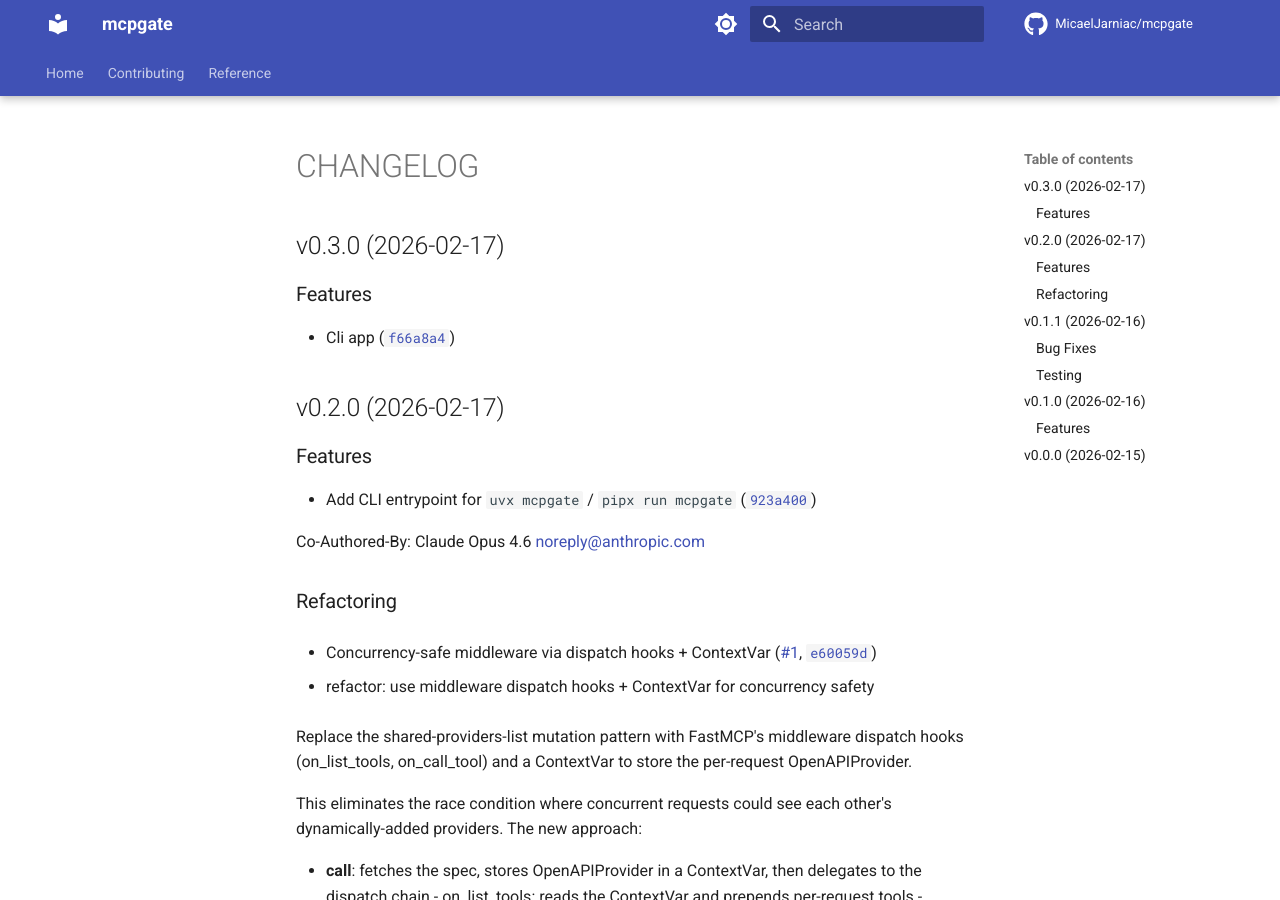
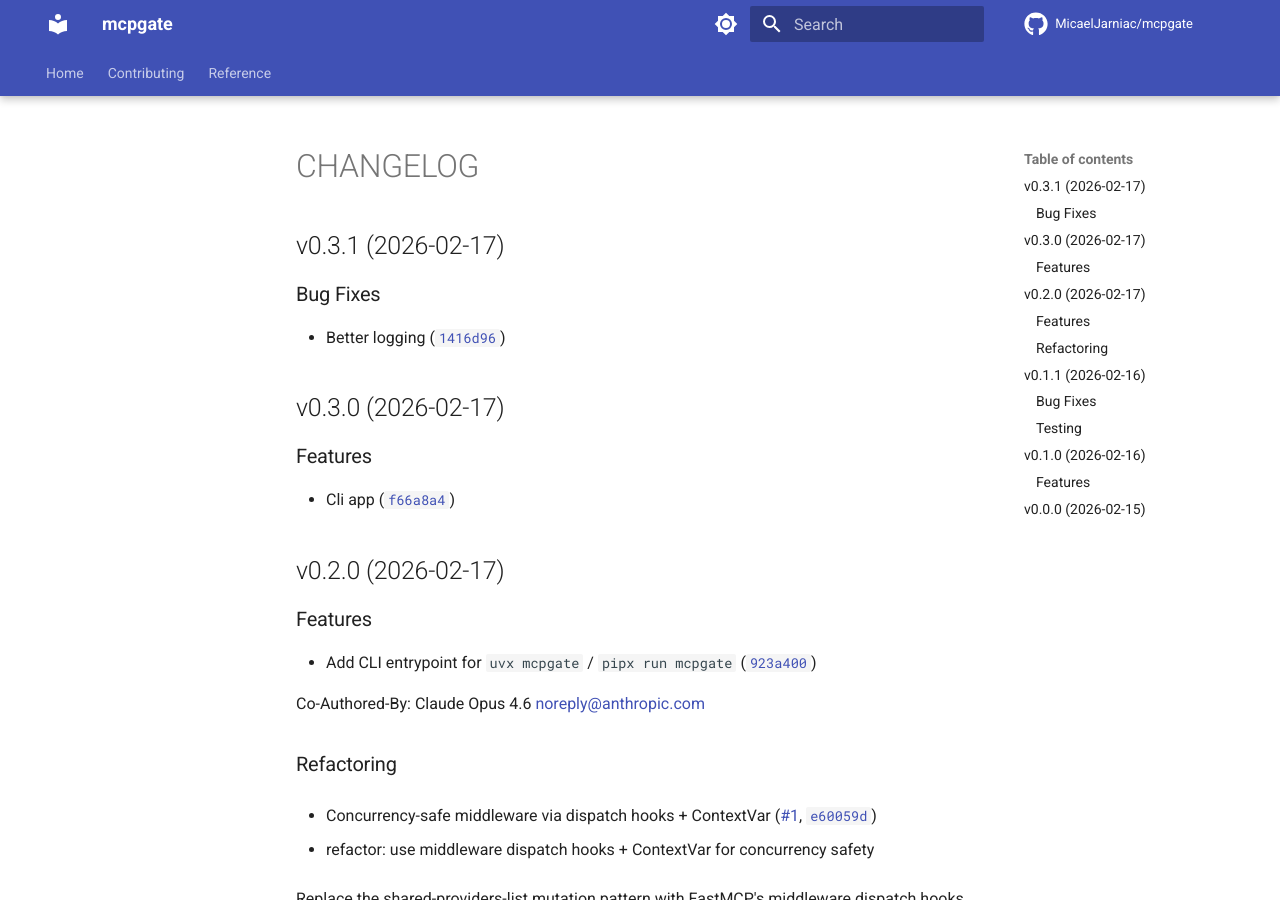
Before and after one commit to MicaelJarniac/mcpgate, an MkDocs documentation site: the page built from docs/CHANGELOG.md, in a window 1280 px wide and 900 px high. Built offline with MkDocs 1.6.1 and Material for MkDocs 9.7.7, drawn with Linux system fonts in a browser that asks for light colours; comment, search, counter and statistics services are not loaded; the version menu is left out.

Commit message:
0.3.1
Automatically generated by python-semantic-release

```diff
--- a/docs/CHANGELOG.md
+++ b/docs/CHANGELOG.md
@@ -1,4 +1,12 @@
 # CHANGELOG
+
+
+## v0.3.1 (2026-02-17)
+
+### Bug Fixes
+
+- Better logging
+  ([`1416d96`](https://github.com/MicaelJarniac/mcpgate/commit/1416d96fddf7a78850281704a3c6b4b24ce41a20))
 
 
 ## v0.3.0 (2026-02-17)
--- a/pyproject.toml
+++ b/pyproject.toml
@@ -1,6 +1,6 @@
 [project]
 name = "mcpgate"
-version = "0.3.0"
+version = "0.3.1"
 description = "A stateless gateway that turns any OpenAPI spec into MCP tools on the fly."
 authors = [
   {name = "Micael Jarniac", email = "micael@jarniac.dev"},
```
Also changed, not shown: 1 other file.
